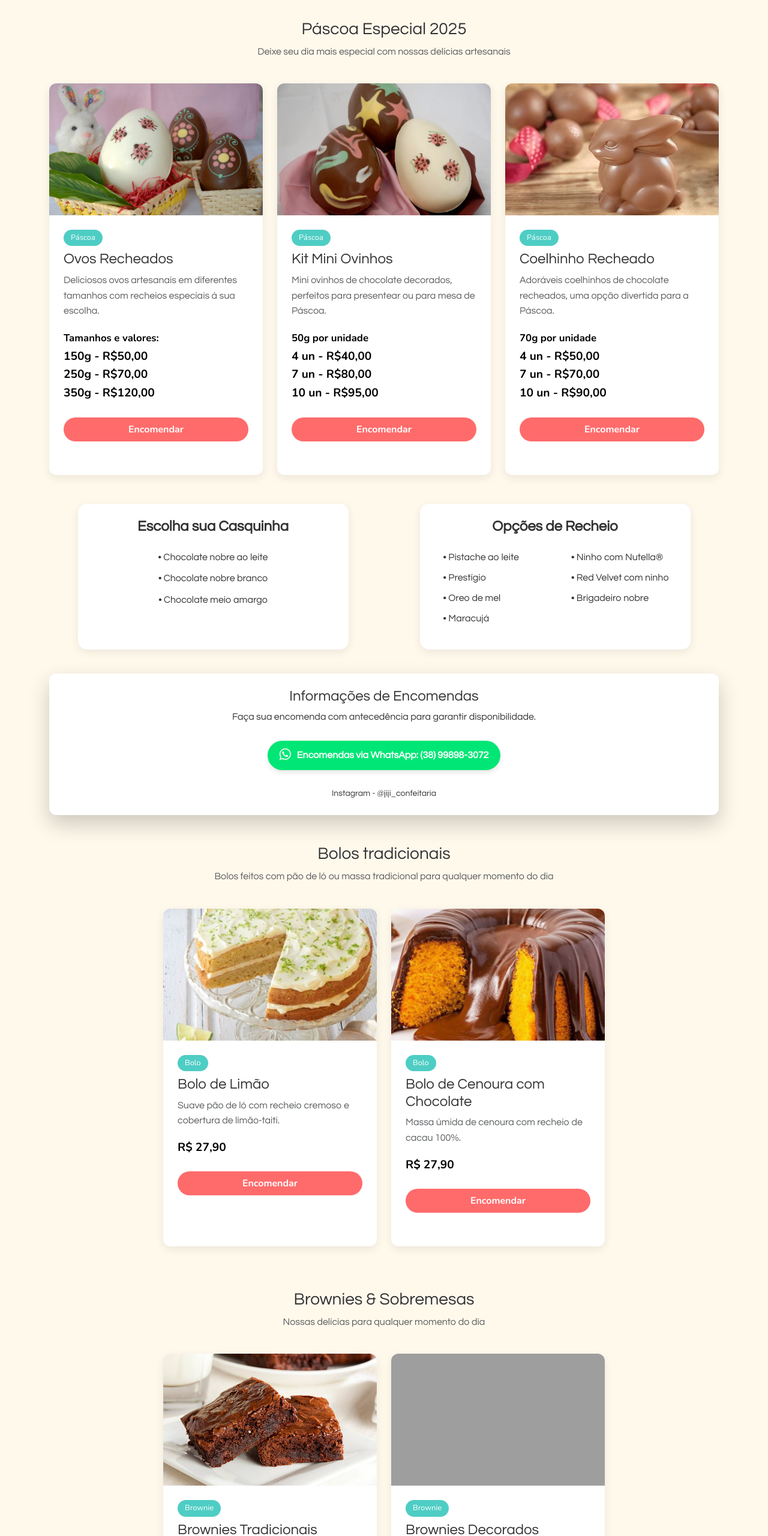
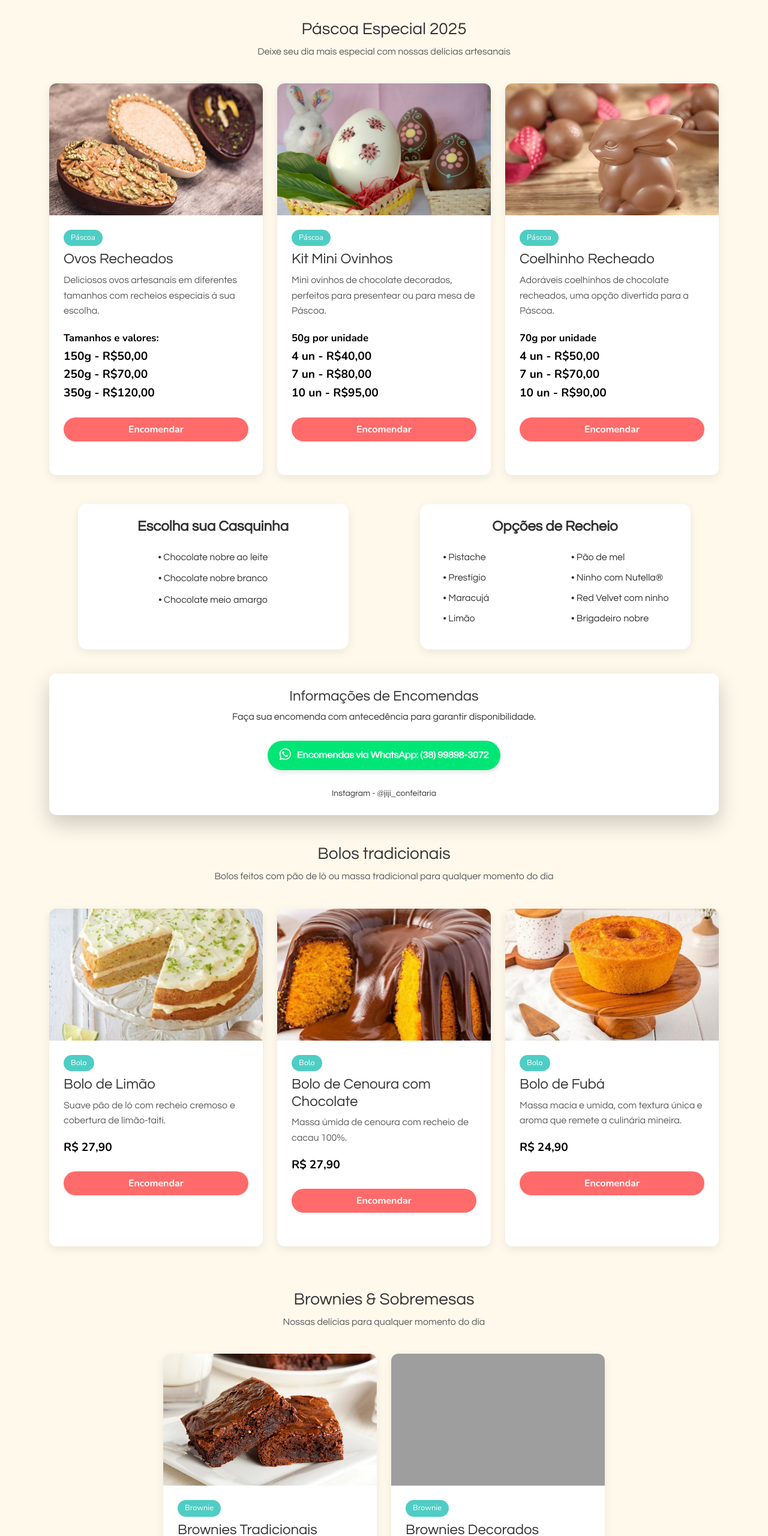
Before and after one commit to jotavsevla/jijipatisserie, a plain HTML site: page index.html in a window 1280 px wide. Shown: the part 3620-6181 px from the top of the page at 60% size. Drawn offline with nearby package versions, Linux system fonts and the light colour scheme; grey boxes are pictures that could not be loaded.

Commit message:
pronto pro mercado (bless)

```diff
--- a/index.html
+++ b/index.html
@@ -1078,7 +1078,7 @@
             <!-- Produto 1: Ovos Recheados -->
             <div class="col-md-4 mb-4">
                 <div class="product-card h-100">
-                    <img src="fotosJijiPatisserie/ovos.jpg" alt="Ovos Recheados" class="product-image">
+                    <img src="fotosJijiPatisserie/ovoGrande.jpg" alt="Ovos Recheados" class="product-image">
                     <div class="product-info">
                         <span class="product-tag">Páscoa</span>
                         <h4>Ovos Recheados</h4>
@@ -1097,7 +1097,7 @@
             <!-- Produto 2: Kit Mini Ovinhos -->
             <div class="col-md-4 mb-4">
                 <div class="product-card h-100">
-                    <img src="fotosJijiPatisserie/mini-ovos.jpg" alt="Kit Mini Ovinhos" class="product-image">
+                    <img src="fotosJijiPatisserie/ovos.jpg" alt="Kit Mini Ovinhos" class="product-image">
                     <div class="product-info">
                         <span class="product-tag">Páscoa</span>
                         <h4>Kit Mini Ovinhos</h4>
@@ -1159,14 +1159,15 @@
                     <div class="row">
                         <div class="col-6">
                             <ul class="list-unstyled" style="padding-left: 15px;">
-                                <li style="margin-bottom: 10px;">• Pistache ao leite</li>
+                                <li style="margin-bottom: 10px;">• Pistache</li>
                                 <li style="margin-bottom: 10px;">• Prestígio</li>
-                                <li style="margin-bottom: 10px;">• Oreo de mel</li>
                                 <li style="margin-bottom: 10px;">• Maracujá</li>
+                                <li style="margin-bottom: 10px;">• Limão</li>
                             </ul>
                         </div>
                         <div class="col-6">
                             <ul class="list-unstyled" style="padding-left: 15px;">
+                                <li style="margin-bottom: 10px;">• Pão de mel</li>
                                 <li style="margin-bottom: 10px;">• Ninho com Nutella&reg;</li>
                                 <li style="margin-bottom: 10px;">• Red Velvet com ninho</li>
                                 <li style="margin-bottom: 10px;">• Brigadeiro nobre</li>
@@ -1222,6 +1223,18 @@
                     </div>
                 </div>
             </div>
+            <div class="col-md-4 mb-4">
+                <div class="product-card h-100">
+                    <img src="fotosJijiPatisserie/bolodefuba.jpg" alt="Bolo de Limão" class="product-image">
+                    <div class="product-info">
+                        <span class="product-tag">Bolo</span>
+                        <h4>Bolo de Fubá</h4>
+                        <p class="text-muted">Massa macia e umida, com textura única e aroma que remete a culinária mineira.</p>
+                        <p class="product-price">R$ 24,90</p>
+                        <a href="https://wa.me/5538998983072?text=Olá,%20gostaria%20de%20encomendar%20um%20Cheesecake%20de%20Limão" class="btn btn-order">Encomendar</a>
+                    </div>
+                </div>
+            </div>
         </div>
 
         <!-- Brownies Row -->
@@ -1257,15 +1270,18 @@
                 </div>
             </div>
         </div>
-        <!-- cinnamoon section -->
+        <!-- Linha dos produtos com títulos alinhados -->
         <div class="row justify-content-center mt-5">
-            <div class="col-12 text-center mb-4" id="cinnamoon-section">
+            <!-- Coluna Cinnamoon -->
+            <div class="col-md-4 mb-4">
+                <!-- Título Cinnamoon alinhado com seu card -->
+                <div class="text-center mb-4" id="cinnamoon-section">
                     <h3>Cinnamoon Rolls</h3>
                     <p class="text-muted">Momentos perfeitos com gostinho de canela</p>
                 </div>
 
-            <div class="col-md-4 mb-4">
-                <div class="product-card h-100">
+                <!-- Card do Cinnamoon -->
+                <div class="product-card">
                     <img src="fotosJijiPatisserie/realCinnamoon.png" alt="Cinnamoon Roll Tradicional" class="product-image">
                     <div class="product-info">
                         <span class="product-tag">Cinnamoon</span>
@@ -1276,17 +1292,20 @@
                     </div>
                 </div>
             </div>
-        </div>
-
-        <!-- Cheesecake Section -->
-        <div class="row justify-content-center mt-5">
-            <div class="col-12 text-center mb-4" id="cheesecake-section">
+
+            <!-- Espaço entre os produtos -->
+            <div class="col-md-1"></div>
+
+            <!-- Coluna Cheesecake -->
+            <div class="col-md-4 mb-4">
+                <!-- Título Cheesecake alinhado com seu card -->
+                <div class="text-center mb-4" id="cheesecake-section">
                     <h3>Cheesecakes</h3>
                     <p class="text-muted">Cheesecakes cremosos feitos com ingredientes selecionados</p>
                 </div>
 
-            <div class="col-md-4 mb-4">
-                <div class="product-card h-100">
+                <!-- Card do Cheesecake -->
+                <div class="product-card">
                     <img src="fotosJijiPatisserie/realCheesecake.png" alt="Cheesecake Tradicional" class="product-image">
                     <div class="product-info">
                         <span class="product-tag">Cheesecake</span>
```
Also changed, not shown: fotosJijiPatisserie/mini-ovos.jpg (deleted), fotosJijiPatisserie/ovoGrande.jpg (added). Lines whose indentation alone changed are shown as unchanged.
